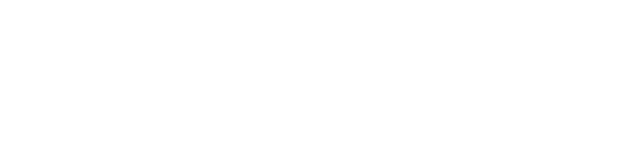
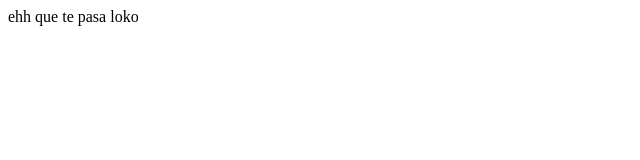
Before and after one commit to flala/repositorioPrueba, a plain HTML site: page index.html in a window 1280 px wide. Shown: the whole page, without its empty margins (0-640 px from the left). Drawn offline with Linux system fonts and the light colour scheme.

Commit message:
ehh no me bardeen la rama loko

```diff
--- a/index.html
+++ b/index.html
@@ -5,6 +5,6 @@
 	<title>test</title>
 </head>
 <body>
-
+	ehh que te pasa loko
 </body>
 </html>
```
